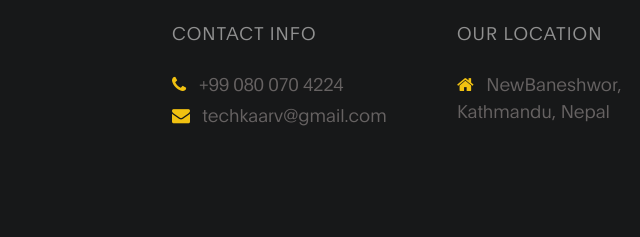
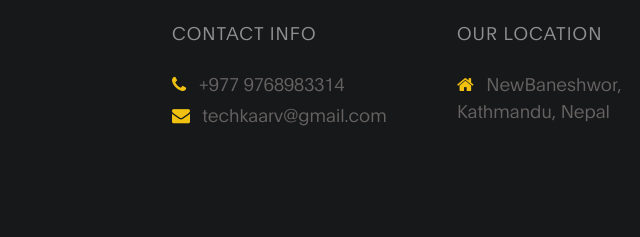
Before and after one commit to anish-pokharel/kaarv, a plain HTML site: page contact.html in a window 1280 px wide. Shown: the part 1807-2044 px from the top of the page, 483-1123 px from the left. Drawn offline with Linux system fonts and the light colour scheme.

Commit message:
contact final

```diff
--- a/contact.html
+++ b/contact.html
@@ -137,7 +137,7 @@ https://templatemo.com/tm-538-digital-trend
 
               <p class="mb-1">
                 <i class="fa fa-phone mr-2 footer-icon"></i>
-                +99 080 070 4224
+                +977 9768983314
               </p>
 
               <p>
```
Also changed, not shown: 1 other file.
